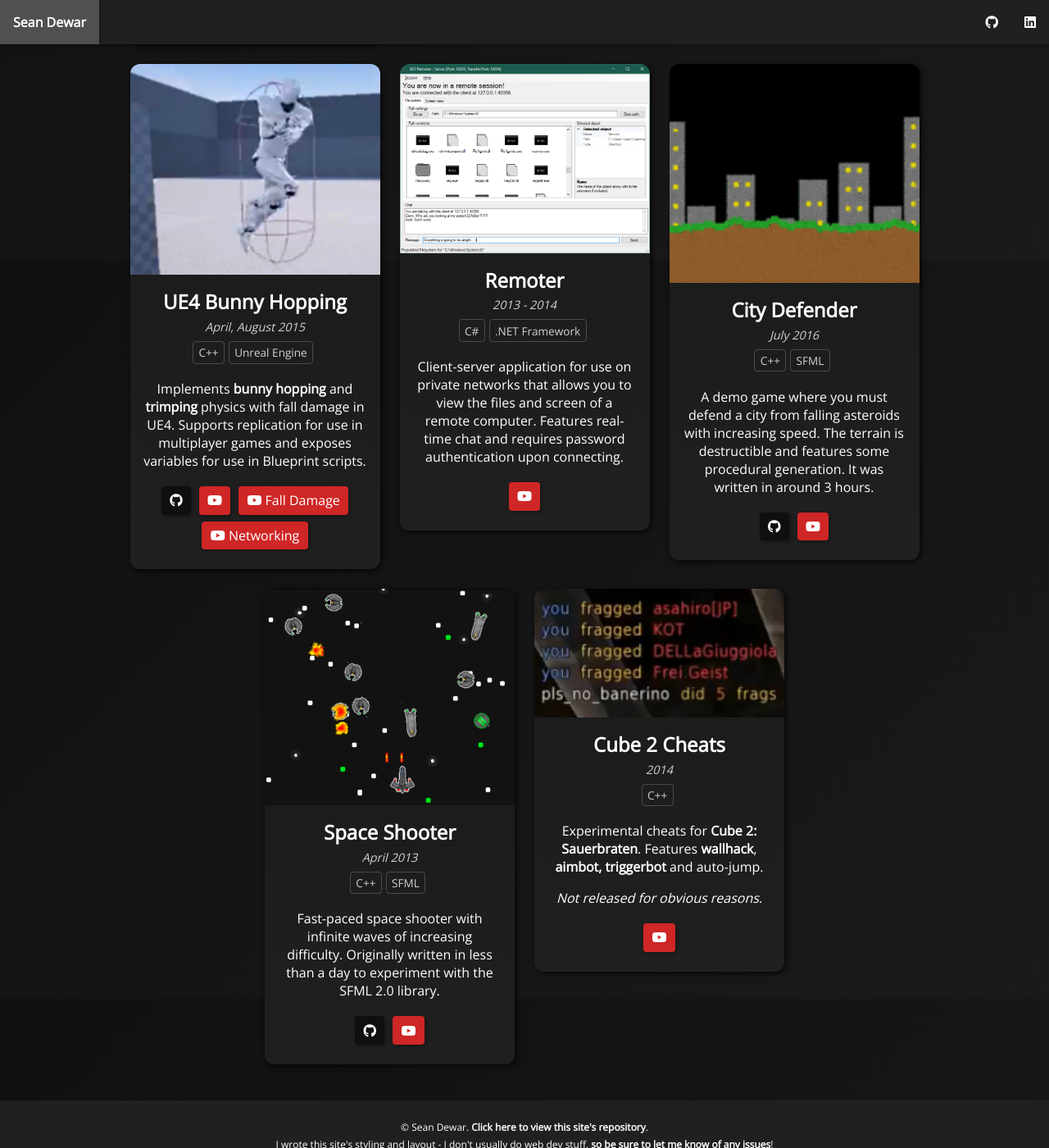
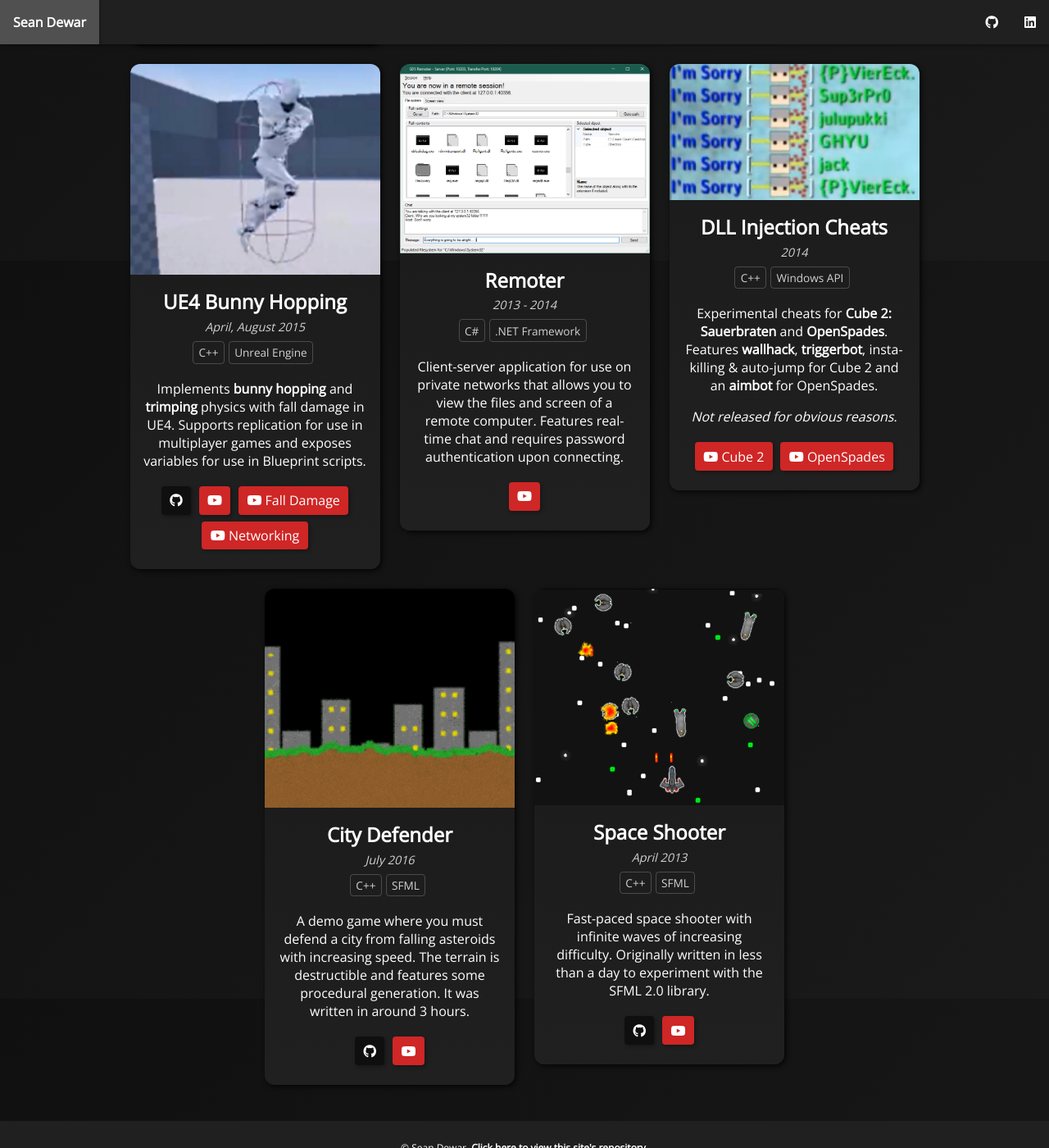
Before and after one commit to seandewar/seandewar.github.io, a Jekyll site: the page built from index.html, in a window 1280 px wide and 1400 px high, scrolled down 4371 px. Shown: the whole window at 82% size. Built offline with Jekyll 4.4.1, drawn with Linux system fonts in a browser that asks for light colours; nearby versions of some CDN libraries.

Commit message:
Update cheats misc project with spades aimbot (sorry)

```diff
--- a/_data/projects/misc_projects.yml
+++ b/_data/projects/misc_projects.yml
@@ -89,6 +89,31 @@
     - url: "https://www.youtube.com/watch?v=zEKc1pU-IV4"
       type: "youtube"
 
+- name: "DLL Injection Cheats"
+  img_src: "/img/projects/openspades-aimbot.png"
+  img_alt: "All headshot kill-feed in OpenSpades using the aimbot"
+  dates: "2014"
+  tags:
+    - "C++"
+    - "Windows API"
+  short_desc: |
+    Experimental cheats for [Cube 2: Sauerbraten](http://sauerbraten.org/) and
+    [OpenSpades](https://openspades.yvt.jp/).
+    Features [wallhack](https://en.wikipedia.org/wiki/Cheating_in_online_games#World-hacking),
+    [triggerbot](https://en.wikipedia.org/wiki/Cheating_in_online_games#Aimbots_and_triggerbots),
+    insta-killing & auto-jump for Cube 2 and an
+    [aimbot](https://en.wikipedia.org/wiki/Cheating_in_online_games#Aimbots_and_triggerbots)
+    for OpenSpades.
+
+    _Not released for obvious reasons_.
+  links:
+    - url: "https://www.youtube.com/watch?v=O3JUJorjXyw&t=22"
+      name: "Cube 2"
+      type: "youtube"
+    - url: "https://www.youtube.com/watch?v=CNWDCJdFC40"
+      name: "OpenSpades"
+      type: "youtube"
+
 - name: "City Defender"
   img_src: "/img/projects/city-defender-animated.gif"
   img_alt: "Shooting at asteroids in City Defender"
@@ -122,20 +147,3 @@
       type: "github"
     - url: "https://www.youtube.com/watch?v=G9GPidyrpb0"
       type: "youtube"
-
-- name: "Cube 2 Cheats"
-  img_src: "/img/projects/cube2-cheats.png"
-  img_alt: "5 Kill-streak in Cube 2: Sauerbraten using the cheats"
-  dates: "2014"
-  tags:
-    - "C++"
-  short_desc: |
-    Experimental cheats for [Cube 2: Sauerbraten](http://sauerbraten.org/).
-    Features [wallhack](https://en.wikipedia.org/wiki/Cheating_in_online_games#World-hacking),
-    [aimbot, triggerbot](https://en.wikipedia.org/wiki/Cheating_in_online_games#Aimbots_and_triggerbots)
-    and auto-jump.
-
-    _Not released for obvious reasons_.
-  links:
-    - url: "https://www.youtube.com/watch?v=O3JUJorjXyw&t=22"
-      type: "youtube"
```
Also changed, not shown: img/projects/cube2-cheats.png (deleted), img/projects/openspades-aimbot.png (added).
